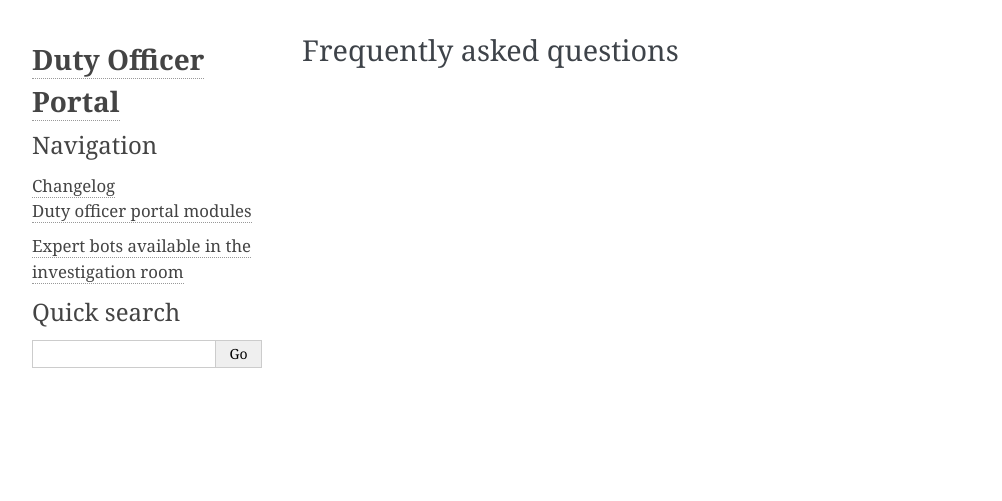
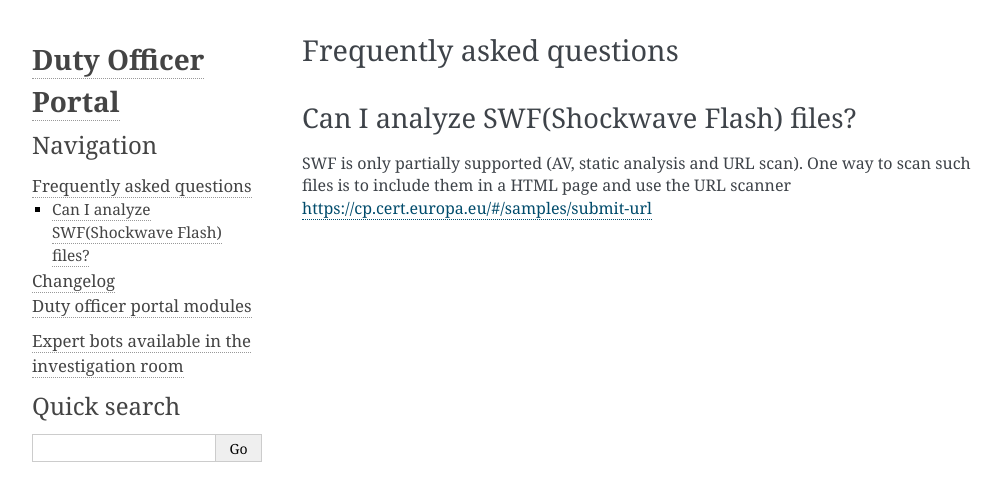
Before and after one commit to certat/do-portal, a Sphinx documentation site: the page built from docs/faq.rst, in a window 1280 px wide. Shown: the top 501 px of the page, without its empty margins (118-1120 px from the left). Built offline with Sphinx 7.4.7, drawn with Linux system fonts in a browser that asks for light colours; pages that are not in the unit, such as notebooks, are missing from menus.

Commit message:
Add FAQ page

```diff
--- a/docs/faq.rst
+++ b/docs/faq.rst
@@ -2,3 +2,10 @@
 
 Frequently asked questions
 ==========================
+
+Can I analyze SWF(Shockwave Flash) files?
++++++++++++++++++++++++++++++++++++++++++
+
+SWF is only partially supported (AV, static analysis and URL scan).
+One way to scan such files is to include them in a HTML page and use the URL
+scanner https://cp.cert.europa.eu/#/samples/submit-url
--- a/docs/index.rst
+++ b/docs/index.rst
@@ -13,6 +13,7 @@ Contents:
 .. toctree::
     :maxdepth: 2
 
+    faq
     changelog
     do_rest_api/rest_api.rst
     cp_rest_api
```
